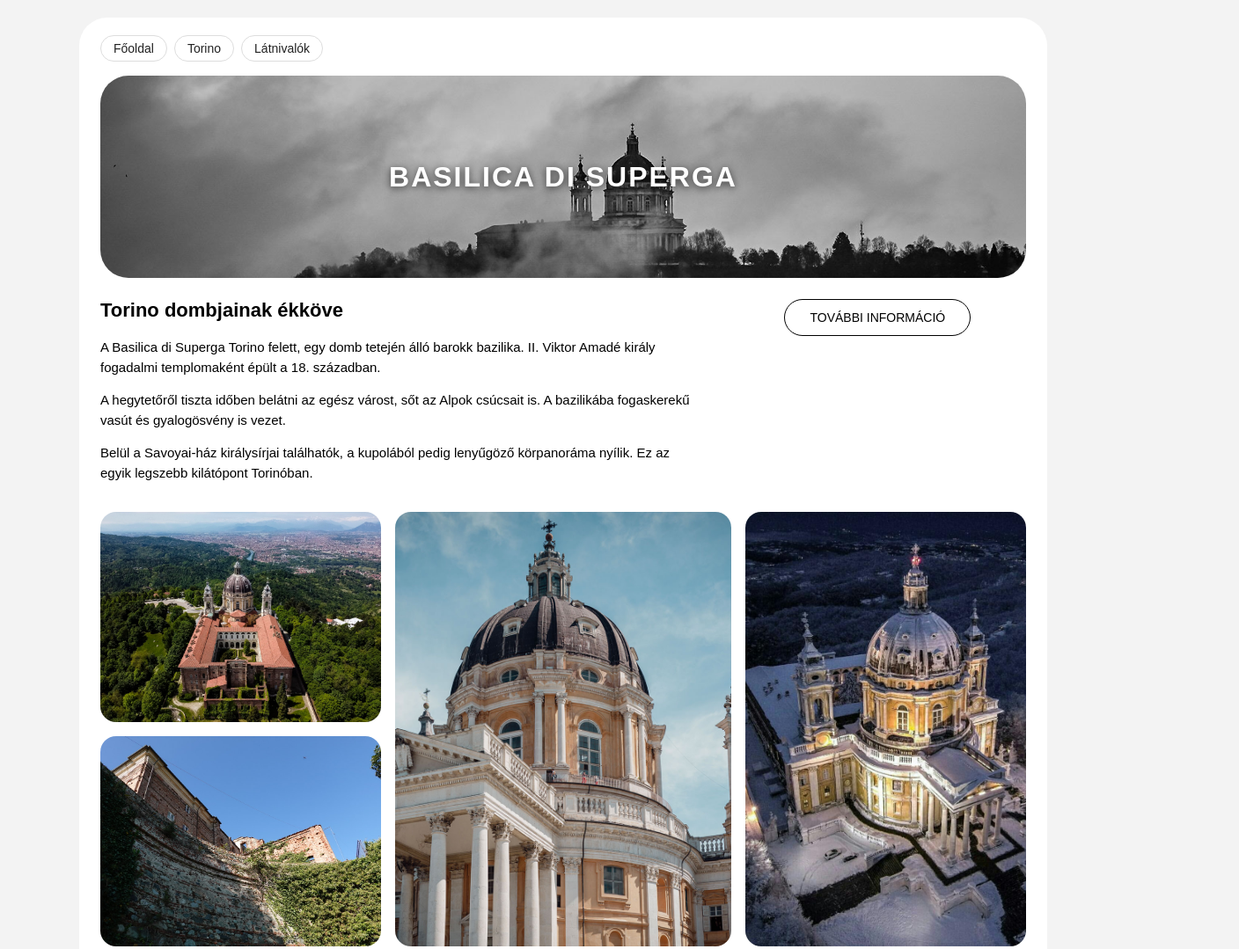
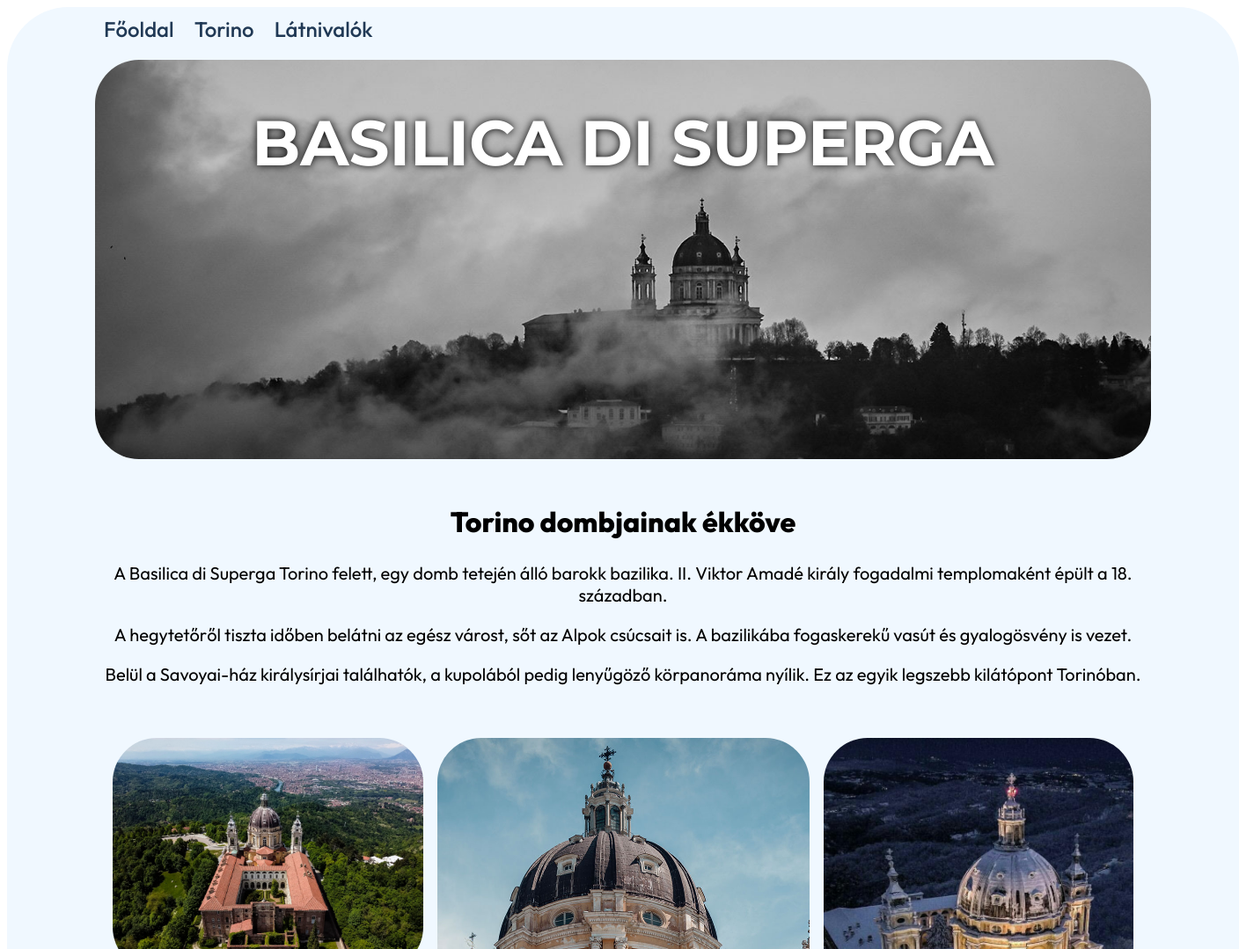
Before and after one commit to ptky/torino, a plain HTML site: page Gergo_Levi_bendi/index.html in a window 1280 px wide. Shown: the top 1079 px of the page at 88% size, 1408 px wide, since content can reach past the window. Drawn offline with Linux system fonts and the light colour scheme.

Commit message:
gergo oldala fix

```diff
--- a/Gergo_Levi_bendi/index.html
+++ b/Gergo_Levi_bendi/index.html
@@ -6,26 +6,26 @@
     <title>Basilica di Superga</title>
     <link rel="stylesheet" href="style.css">
     <link rel="shortcut icon" href="../Aron/kepek/Italy.png" type="image/x-icon">
+    <link rel="stylesheet" href="https://fonts.googleapis.com/css2?family=Montserrat:wght@100;200;300;400;500;600;700;800;900&display=swap">
+    <link rel="stylesheet" href="https://fonts.googleapis.com/css2?family=Outfit:wght@100..900&display=swap">
 </head>
+
 <body>
-    <div class="oldal">
 
+<main>
 
-        <nav class="nav">
-            <a href="#">Főoldal</a>
-            <a href="../index.html">Torino</a>
-            <a href="../Aron/latnivalok.html">Látnivalók</a>
+    <nav>
+        <a href="#" class="navig">Főoldal</a>
+        <a href="../index.html" class="navig">Torino</a>
+        <a href="../Aron/latnivalok.html" class="navig">Látnivalók</a>
     </nav>
 
+    <header>
+        <img src="basilica-di-superga-la-basilica_1744926252_95.jpg" alt="Basilica di Superga">
+        <h1>BASILICA DI SUPERGA</h1>
+    </header>
 
-        <div class="hero">
-    <h1>BASILICA DI SUPERGA</h1>
-</div>
-
-
-
-        <section class="tartalom">
-            <div class="szoveg">
+    <section id="yipyap1">
         <h2>Torino dombjainak ékköve</h2>
         <p>
             A Basilica di Superga Torino felett, egy domb tetején álló barokk bazilika.
@@ -39,21 +39,17 @@
             Belül a Savoyai-ház királysírjai találhatók, a kupolából pedig lenyűgöző
             körpanoráma nyílik. Ez az egyik legszebb kilátópont Torinóban.
         </p>
-            </div>
-
-            <div class="gombdoboz">
-                <a href="#" class="gomb">TOVÁBBI INFORMÁCIÓ</a>
-            </div>
     </section>
 
 
-        <section class="galeria">
-            <img src="1700051961610_5B.VEDUTA RETRO SUPERGA.rid.webp" alt="Basilica di Superga" class="kep kep1">
-            <img src="49279114021_439cfa3f2e_b.jpg" alt="Superga éjjel" class="kep kep2">
-            <img src="basilica-di-superga_1742548223_43.jpg1111.jpg" alt="Bazilika ősszel" class="kep kep3">
-            <img src="zlhnq0o1hw201.jpg" alt="Kupola közelről" class="kep kep4">
+    <section id="kepek" class="galeria">
+        <img src="1700051961610_5B.VEDUTA RETRO SUPERGA.rid.webp" class="kep kep1">
+        <img src="49279114021_439cfa3f2e_b.jpg" class="kep kep2">
+        <img src="basilica-di-superga_1742548223_43.jpg1111.jpg" class="kep kep3">
+        <img src="zlhnq0o1hw201.jpg" class="kep kep4">
     </section>
 
-    </div>
+</main>
+
 </body>
 </html>
--- a/Gergo_Levi_bendi/style.css
+++ b/Gergo_Levi_bendi/style.css
@@ -1,108 +1,105 @@
-* {
-    box-sizing: border-box;
+body, main, p, a, h2, nav {
+    font-family: 'Outfit', sans-serif;
 }
 
-body {
-    margin: 0;
-    font-family: Arial, Helvetica, sans-serif;
-    background-color: #f3f3f3;
+main {
+    background-color: aliceblue;
+    margin: auto;
+    width: 1200px;
+    border-radius: 5%;
+    padding-left: 100px;
+    padding-right: 100px;
+    display: grid;
+    grid-template-areas:
+        "n n n"
+        "h h h"
+        "y y y"
+        "k k k";
+    grid-template-columns: 1fr 1fr 1fr;
+    gap: 10px;
 }
 
-.oldal {
-    max-width: 1100px;
-    margin: 20px auto;
-    padding: 20px 24px 40px;
-    background-color: #ffffff;
-    border-radius: 32px;
+nav {
+    grid-area: n;
+    padding: 10px;
 }
 
-/* NAV – három kis gomb */
-.nav {
-    display: grid;                  /* csak grid */
-    grid-auto-flow: column;
-    column-gap: 8px;
-    justify-content: start;
-    margin-bottom: 16px;
+.navig {
+    text-decoration: none;
+    color: rgb(32, 57, 85);
+    font-weight: 500;
+    font-size: 24px;
+    padding-right: 20px;
 }
 
-.nav a {
-    text-decoration: none;
-    font-size: 14px;
-    color: #222222;
-    padding: 6px 14px;
-    border-radius: 999px;
-    border: 1px solid #dddddd;
-    background-color: #ffffff;
+header {
+    grid-area: h;
+    position: relative;
 }
 
-/* HERO – háttérkép + felirat */
-.hero {
-    height: 230px;
-    border-radius: 32px;
-    background-image: url("basilica-di-superga-la-basilica_1744926252_95.jpg");
-    background-size: cover;
-    background-position: center;
-    display: grid;
-    align-items: center;
-    justify-items: center;
-    margin-bottom: 24px;
+img {
+    width: 100%;
+    border-radius: 50px;
 }
 
-.hero h1 {
-    color: #ffffff;
-    font-size: 32px;
-    letter-spacing: 2px;
-    text-transform: uppercase;
-    text-shadow: 0 2px 8px rgba(0, 0, 0, 0.7);
-    margin: 0;
-}
-.tartalom {
-    display: grid;
-    grid-template-columns: 2fr 1fr;
-    column-gap: 40px;
-    margin-bottom: 18px;
+header h1 {
+    position: absolute;
+    top: 10%;
+    left: 50%;
+    transform: translate(-50%, -50%);
+    color: white;
+    font-family: 'Montserrat', sans-serif;
+    font-size: 72px;
+    font-weight: 700;
+    text-shadow: 0 0 10px black;
+    white-space: nowrap;
 }
 
-.szoveg h2 {
-    margin-top: 0;
-    font-size: 22px;
+#yipyap1 {
+    grid-area: y;
+    padding: 10px;
+    text-align: center;
 }
 
-.szoveg p {
-    font-size: 15px;
-    line-height: 1.5;
+h2 {
+    font-weight: 800;
+    font-size: 32px;
 }
 
-.gombdoboz {
-    display: grid;
-    align-items: start;
-    justify-items: center;
+p {
+    font-size: 20px;
 }
 
-.gomb {
-    display: inline-block;
-    padding: 12px 28px;
-    border-radius: 999px;
-    border: 1px solid #000000;
-    text-decoration: none;
-    color: #000000;
-    font-size: 14px;
-    background-color: #ffffff;
+aside {
+    grid-area: as;
+    padding: 10px;
+    margin: auto;
 }
 
+#info {
+    font-weight: 400;
+    color: black;
+    text-decoration: none;
+    border: 2px solid black;
+    padding: 14px 30px;
+    border-radius: 30px;
+    font-size: 30px;
+}
 
-.galeria {
+#kepek {
+    grid-area: k;
     display: grid;
     grid-template-columns: 1fr 1.2fr 1fr;
     grid-template-rows: 1fr 1fr;
     gap: 16px;
+    padding: 20px;
 }
 
 .kep {
     width: 100%;
     height: 100%;
     object-fit: cover;
-    border-radius: 18px;
+    border-radius: 50px;
 }
 
 .kep1 {
@@ -124,23 +121,3 @@ body {
     grid-column: 3 / 4;
     grid-row: 1 / 3;
 }
-
-@media (max-width: 800px) {
-    .tartalom {
-        grid-template-columns: 1fr;
-        row-gap: 20px;
-    }
-
-    .galeria {
-        grid-template-columns: 1fr 1fr;
-        grid-template-rows: auto auto auto;
-    }
-
-    .kep1,
-    .kep2,
-    .kep3,
-    .kep4 {
-        grid-column: auto;
-        grid-row: auto;
-    }
-}
--- a/pataky/main.css
+++ b/pataky/main.css
@@ -7,7 +7,6 @@ main {
 
     background-color:aliceblue;
     margin: auto;
-    width: 1200px;
     width: 1200px;
     border-radius: 5%;
     padding-left: 100px; padding-right: 100px;
```
Lines whose indentation alone changed are shown as unchanged.
